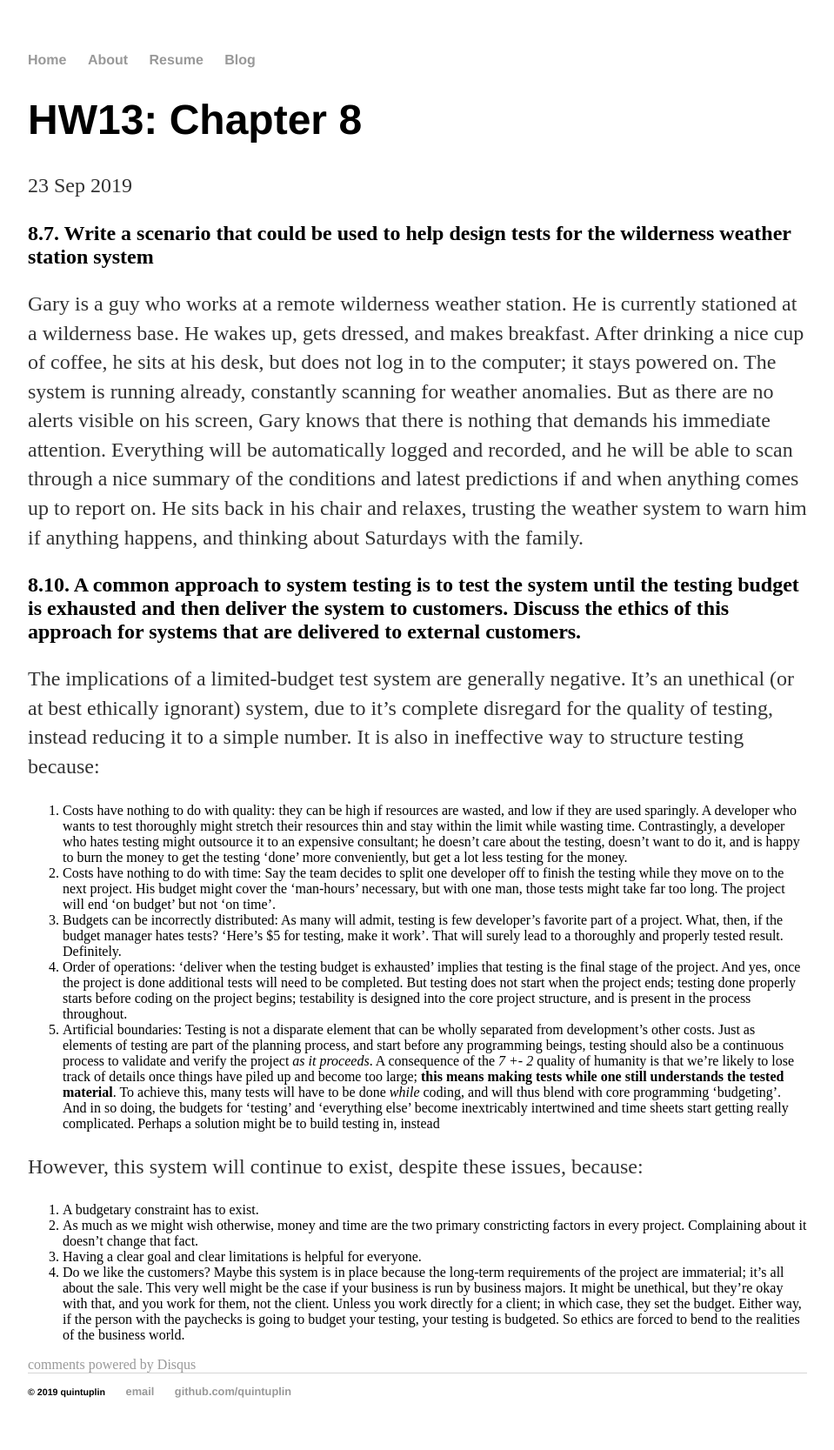
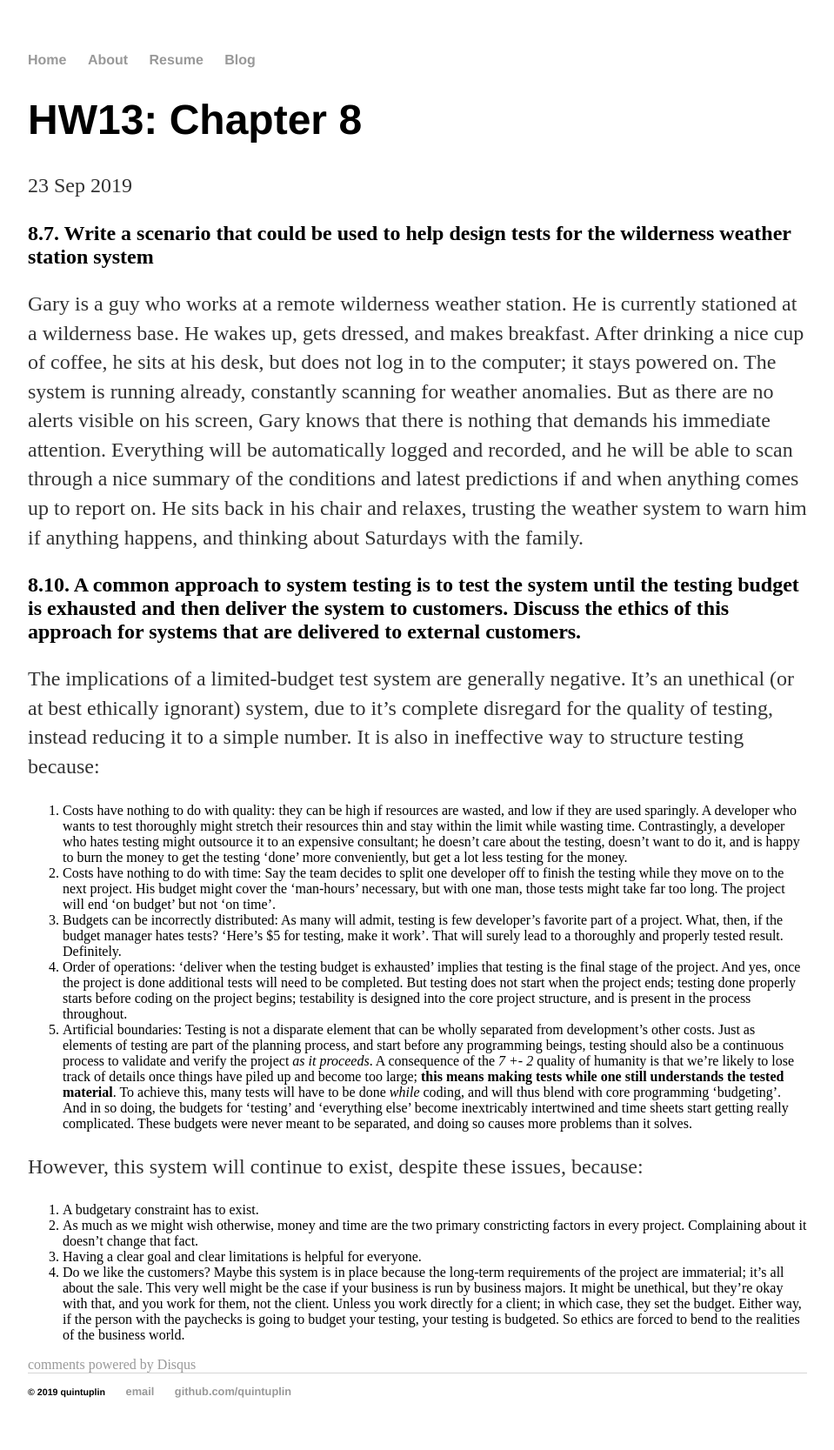
Before and after one commit to Quintuplin/quintuplin.github.io, a Jekyll site: the page built from _posts/2019-09-23-Chapter-8.md, in a window 1280 px wide. Shown: the whole page at 87% size, without its empty margins (160-1119 px from the left). Built offline with Jekyll 4.4.1, drawn with Linux system fonts in a browser that asks for light colours; comment, search, counter and statistics services are not loaded.

Commit message:
Update 2019-09-23-Chapter-8.md

```diff
--- a/_posts/2019-09-23-Chapter-8.md
+++ b/_posts/2019-09-23-Chapter-8.md
@@ -15,7 +15,7 @@ The implications of a limited-budget test system are generally negative. It's an
 2. Costs have nothing to do with time: Say the team decides to split one developer off to finish the testing while they move on to the next project. His budget might cover the 'man-hours' necessary, but with one man, those tests might take far too long. The project will end 'on budget' but not 'on time'.
 3. Budgets can be incorrectly distributed: As many will admit, testing is few developer's favorite part of a project. What, then, if the budget manager hates tests? 'Here's $5 for testing, make it work'. That will surely lead to a thoroughly and properly tested result. Definitely.
 4. Order of operations: 'deliver when the testing budget is exhausted' implies that testing is the final stage of the project. And yes, once the project is done additional tests will need to be completed. But testing does not start when the project ends; testing done properly starts before coding on the project begins; testability is designed into the core project structure, and is present in the process throughout.
-5. Artificial boundaries: Testing is not a disparate element that can be wholly separated from development's other costs. Just as elements of testing are part of the planning process, and start before any programming beings, testing should also be a continuous process to validate and verify the project *as it proceeds*. A consequence of the *7 +- 2* quality of humanity is that we're likely to lose track of details once things have piled up and become too large; **this means making tests while one still understands the tested material**. To achieve this, many tests will have to be done *while* coding, and will thus blend with core programming 'budgeting'. And in so doing, the budgets for 'testing' and 'everything else' become inextricably intertwined and time sheets start getting really complicated. Perhaps a solution might be to build testing in, instead
+5. Artificial boundaries: Testing is not a disparate element that can be wholly separated from development's other costs. Just as elements of testing are part of the planning process, and start before any programming beings, testing should also be a continuous process to validate and verify the project *as it proceeds*. A consequence of the *7 +- 2* quality of humanity is that we're likely to lose track of details once things have piled up and become too large; **this means making tests while one still understands the tested material**. To achieve this, many tests will have to be done *while* coding, and will thus blend with core programming 'budgeting'. And in so doing, the budgets for 'testing' and 'everything else' become inextricably intertwined and time sheets start getting really complicated. These budgets were never meant to be separated, and doing so causes more problems than it solves.
 
 However, this system will continue to exist, despite these issues, because:
 1. A budgetary constraint has to exist.
```
